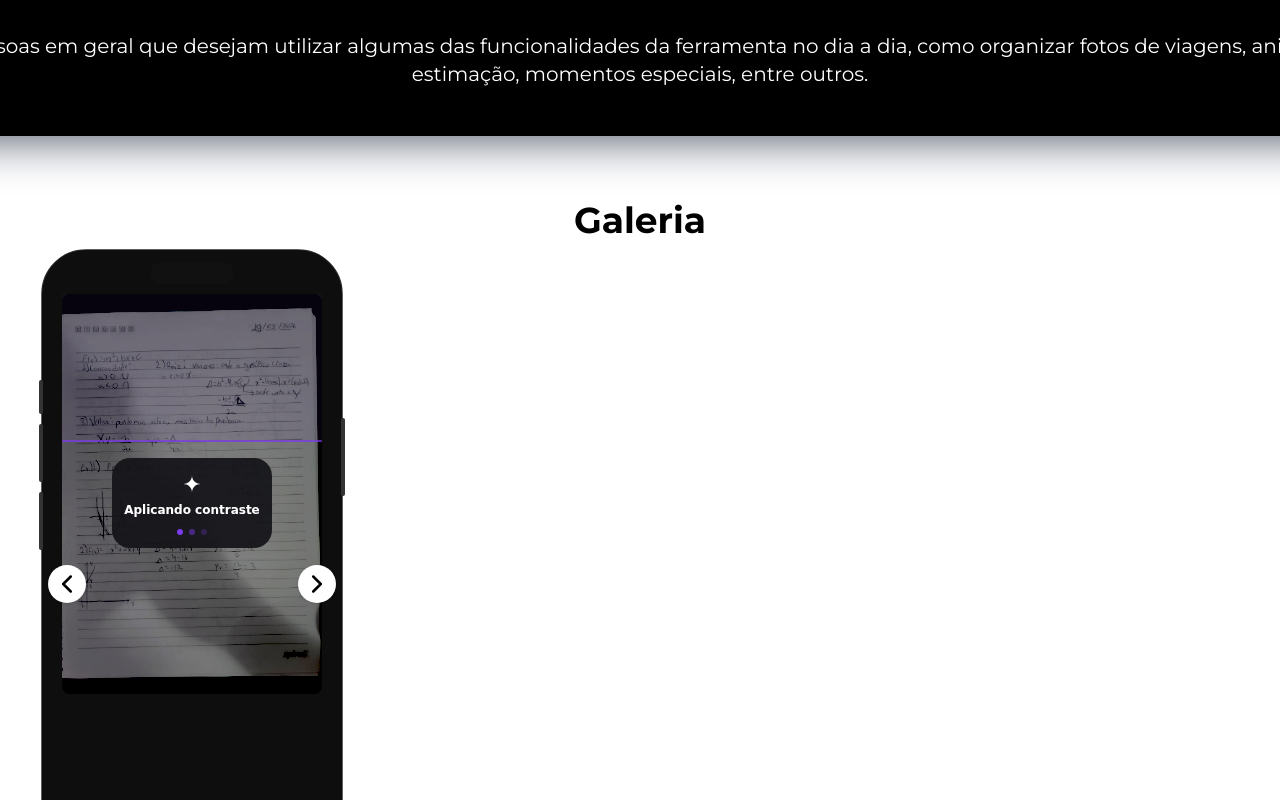
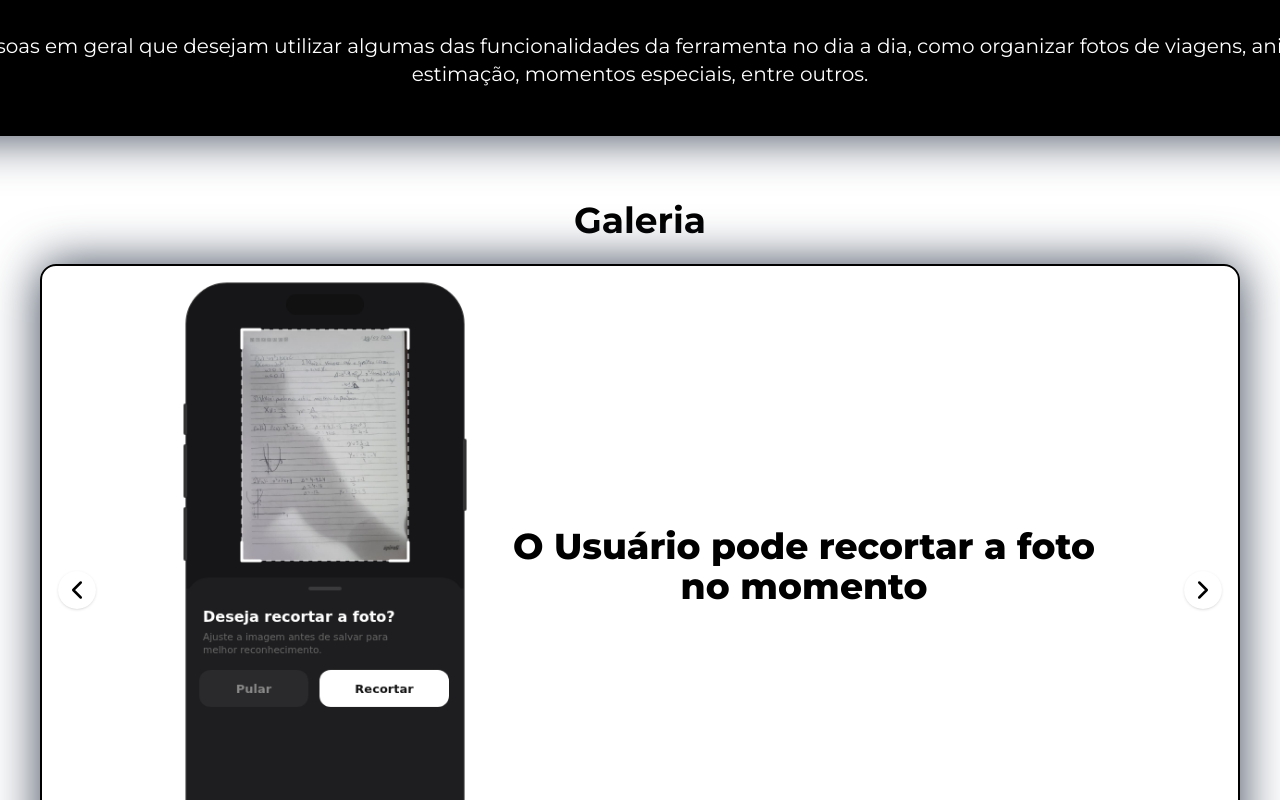
Before and after one commit to DAC-Developers-And-Coders/sprint-4-front-end-design-web-development, a Next.js app: page / in a window 1280 px wide. Shown: the part 2980-3780 px from the top of the page. Built offline with nearby package versions, Linux system fonts and the light colour scheme.

Commit message:
Fixing errors and applying Tailwind to the gallery

```diff
--- a/app/components/Carousel.js
+++ b/app/components/Carousel.js
@@ -3,7 +3,7 @@
 import {ChevronLeft, ChevronRight} from "lucide-react"
 import { useState, useEffect } from "react";
 
-const Carousel = ({children: stages, autoStage=false, autoStageInterval=3000}) =>
+const Carousel = ({children: stages, autoStage=false, autoStageInterval=5000}) =>
 {
     const [current, setCurrent] = useState(0)
 
--- a/app/components/Gallery.js
+++ b/app/components/Gallery.js
@@ -7,34 +7,40 @@ import Carousel from "./Carousel";
 const Gallery = () =>
 {
     const images = [
-        "./assets/images/gallery/contraste_2.jpeg",
-        "./assets/images/gallery/simulation_1.png",
-        "./assets/images/gallery/study.jpeg",
-        "./assets/images/gallery/simulation_2.jpeg",
-        "./assets/images/gallery/contraste_1.jpeg",
-        "./assets/images/gallery/simulation_3.jpeg",
-        "./assets/images/gallery/simulation_4.jpeg",
-        "./assets/images/gallery/simulation_5.png"
+        {id: 1, image:"./assets/images/gallery/contraste_2.jpeg", text:"Foto com contraste", alt:"high-contrast image"},
+        {id: 2, image:"./assets/images/gallery/simulation_1.png", text:"O menu principal da solução", alt:"Simulation main menu with options"},
+        {id: 3, image:"./assets/images/gallery/study.jpeg", text:"Um plano de estudos criado", alt:"JSON showing the study plan"},
+        {id: 4, image:"./assets/images/gallery/simulation_2.jpeg", text:"A solução criando as tags", alt:"showing the solution by going through the steps"},
+        {id: 5, image:"./assets/images/gallery/contraste_1.jpeg", text:"Imagem sem contraste", alt:"non-contrast image"},
+        {id: 6, image:"./assets/images/gallery/simulation_3.jpeg", text:"A solução criando um plano de estudos", alt:"Solution: Creating the study plan"},
+        {id: 7, image:"./assets/images/gallery/simulation_4.jpeg", text:"A pasta criada com base na tag", alt:"with the folders created and the photos saved"},
     ];
 
     const stages = [
-        { id:1, image: "./assets/images/gallery/etapa_1_foto.png", alt: "taking a photo"},
-        { id:2, image: "./assets/images/gallery/etapa_2_foto.png", alt: "cropping the image"},
-        { id:3, image: "./assets/images/gallery/etapa_3_foto.png", alt: "increasing contrast"},
-        { id:4, image: "./assets/images/gallery/etapa_4_foto.png", alt: "creating a tag"},
-        { id:5, image: "./assets/images/gallery/etapa_5_foto.png", alt: "storing the photo"}
+        { id:1, image: "./assets/images/gallery/etapa_1_foto.png", text:"O Usuário tira uma foto", alt: "taking a photo"},
+        { id:2, image: "./assets/images/gallery/etapa_2_foto.png", text:"O Usuário pode recortar a foto no momento", alt: "cropping the image"},
+        { id:3, image: "./assets/images/gallery/etapa_3_foto.png", text:"O constraste da imagem será melhorado", alt: "increasing contrast"},
+        { id:4, image: "./assets/images/gallery/etapa_4_foto.png", text:"Será recomendado ao Usuário uma tag ou permitira que ele crie", alt: "creating a tag"},
+        { id:5, image: "./assets/images/gallery/etapa_5_foto.png", text:"A foto será armazenada na pasta com o nome da tag", alt: "storing the photo"}
     ];
 
     return(
         <>
-            <section id="gallery" className="grid grid-cols-1 h-screen mx-8">
+            <section id="gallery" className="grid grid-cols-1 h-screen gap-6 mx-8 justify-items-center">
                 <h1 className="text-4xl pt-20 text-center">Galeria</h1>
-                    <div className="max-w-80">
+                    <div className="max-w-300 h-165 border-2 rounded-2xl shadow-[0_0_50px] shadow-gray-700 transition-all duration-700 hover:scale-104">
                         <Carousel autoStage={true}>
                             {stages.map((stage) => (
-                                <img
-                                key={stage.id || stage.image}
-                                src={stage.image}/>
+                                <div key={stage.id || stage.image} className="min-w-full flex gap-8 items-center justify-center">
+                                    <img
+                                    src={stage.image}
+                                    alt={stage.alt}
+                                    className="w1/2 h-150 pt-2"
+                                    />
+                                    <h2 className="w-1/2 text-4xl text-center">
+                                    {stage.text}
+                                    </h2>
+                                </div>
                             ))}
                         </Carousel>
                     </div>
```
Also changed, not shown: app/components/Solution.js (indentation only).
